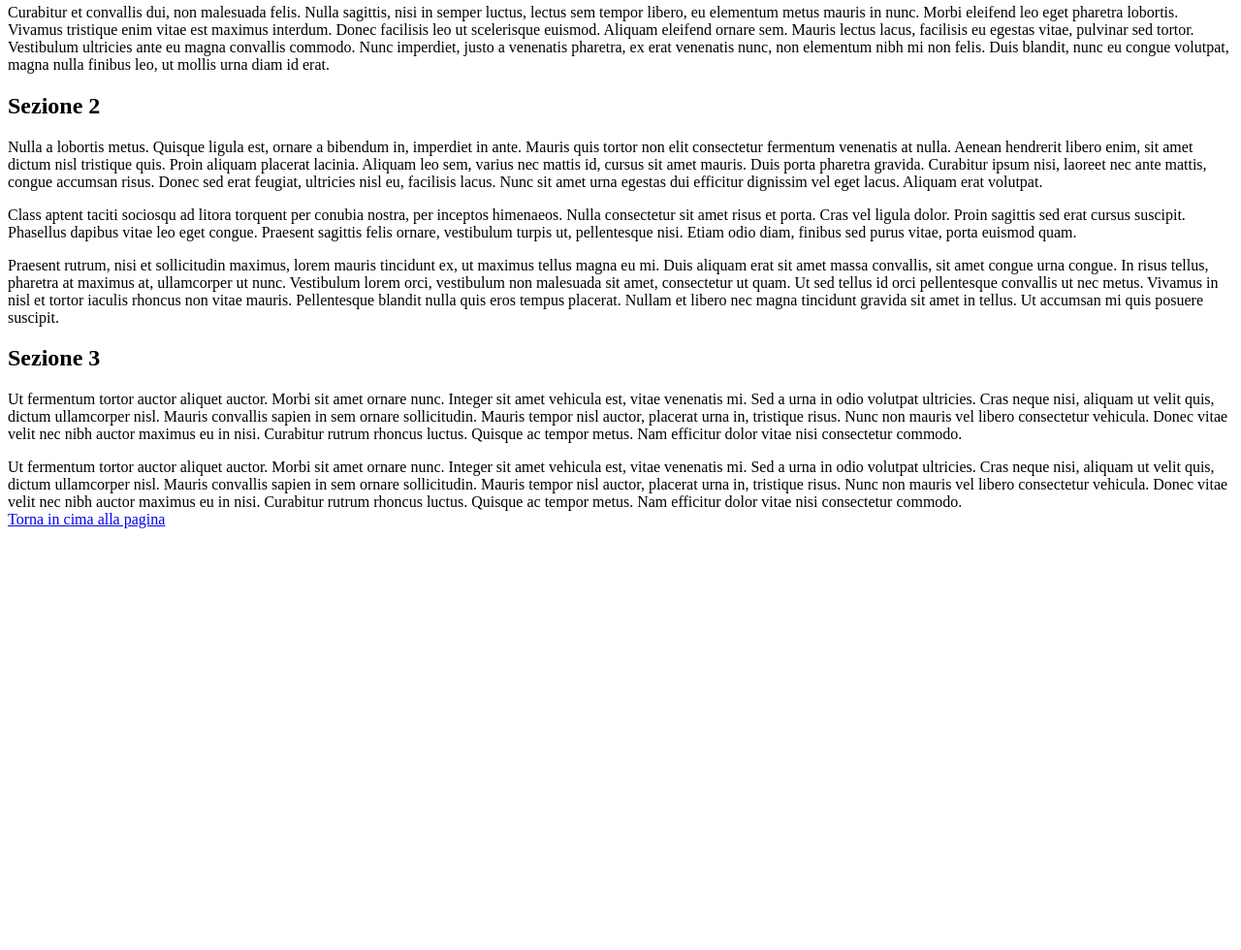
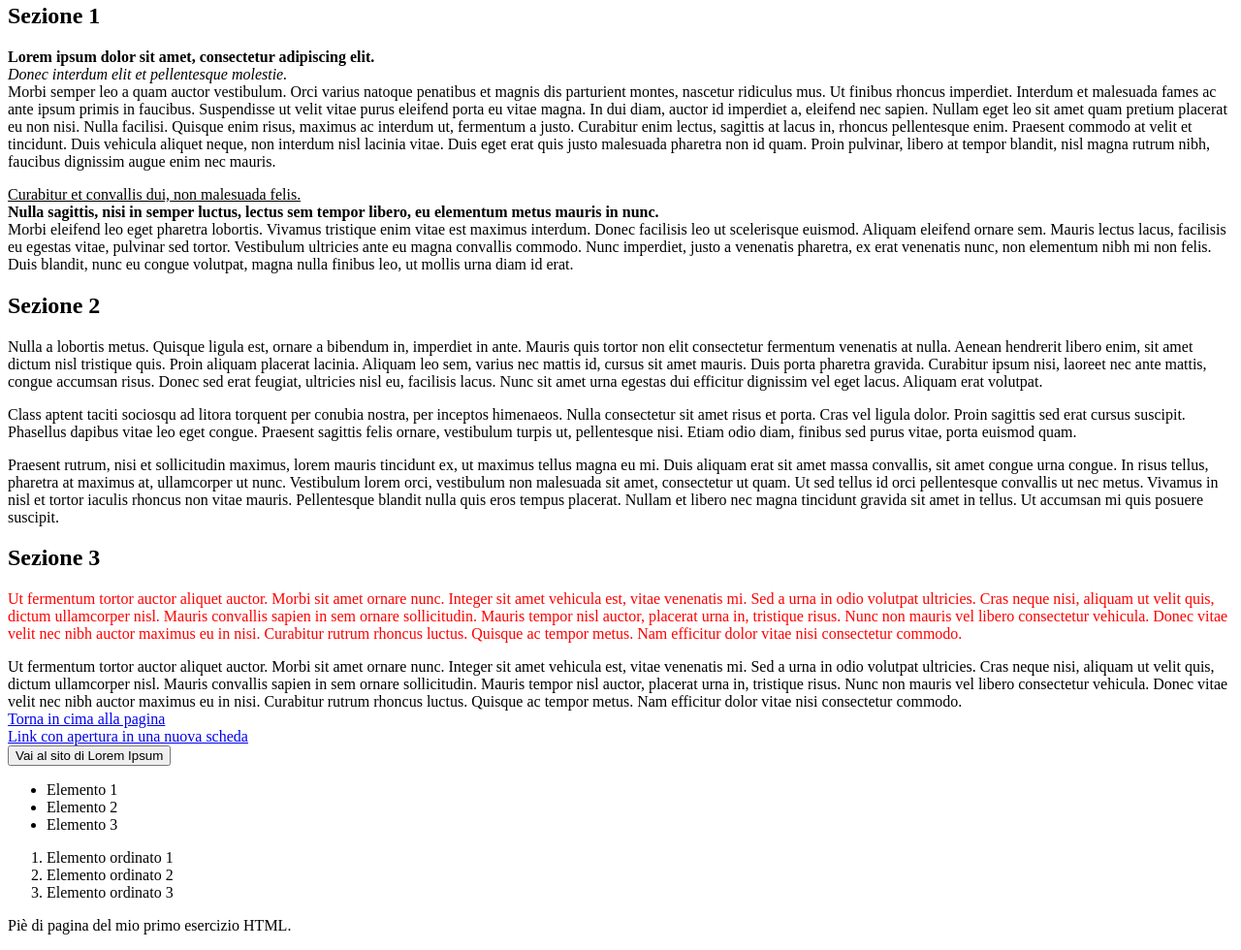
Before and after one commit to lorel-halilaj/esercizi, a plain HTML site: page es2/index.html in a window 1280 px wide. Shown: the part 339-1319 px from the top of the page at 97% size. Before the commit the page ends 900 px from the top, so only its background shows below. Drawn offline with Linux system fonts and the light colour scheme.

Commit message:
enhanced index.html with new content and structure; added html5.html and style.css files

```diff
--- a/es2/index.html
+++ b/es2/index.html
@@ -2,30 +2,50 @@
 <html>
     <head>
         <title>Il mio primo esercizio</title>
+        <!-- Esiste anche il tag style che però non viene più utilizzato
+        <style>
+            body {
+                font-family: Arial, sans-serif;
+                color: #333333;
+            }
+        </style>
+        -->
+        <link rel="stylesheet" href="style.css" />
+        <link rel="icon" href="https://cdn.jsdelivr.net/npm/twemoji@11.3.0/2/svg/1f47e.svg" />
     </head>
     <body>
         <h1>
             Benvenuti nel mio primo esercizio!
         </h1>
 
+        <div>
+            <img src="https://placeholder.pics/svg/600x150" width="600" height="150" alt="Immagine grigia rettangolare usata come placeholder" />
+            <img src="https://placeholder.pics/svg/150x150" width="150" height="150" alt="Immagine grigia quadrata usata come placeholder" />
+        </div>
+
         <p>
             Naviga utilizzando il seguente indice: <br />
-            - <a href="#sez-1">Sezione 1</a><br />
-            - <a href="#sez-2">Sezione 2</a><br />
-            - <a href="#sez-3">Sezione 3</a>
+            <a href="#sez-1">Sezione 1</a><br />
+            <a href="#sez-2">Sezione 2</a><br />
+            <a href="#sez-3">Sezione 3</a>
         </p>
 
         <h2 id="sez-1">
             Sezione 1
         </h2>
         <p>
-            Lorem ipsum dolor sit amet, consectetur adipiscing elit. <br />
-            Donec interdum elit et pellentesque molestie. Morbi semper leo a quam auctor vestibulum. Orci varius natoque penatibus et magnis dis parturient montes, nascetur ridiculus mus. Ut finibus rhoncus imperdiet. Interdum et malesuada fames ac ante ipsum primis in faucibus. Suspendisse ut velit vitae purus eleifend porta eu vitae magna. In dui diam, auctor id imperdiet a, eleifend nec sapien. Nullam eget leo sit amet quam pretium placerat eu non nisi. Nulla facilisi. Quisque enim risus, maximus ac interdum ut, fermentum a justo. Curabitur enim lectus, sagittis at lacus in, rhoncus pellentesque enim. Praesent commodo at velit et tincidunt. Duis vehicula aliquet neque, non interdum nisl lacinia vitae. Duis eget erat quis justo malesuada pharetra non id quam. Proin pulvinar, libero at tempor blandit, nisl magna rutrum nibh, faucibus dignissim augue enim nec mauris.
+            <!--tag di formattazione del testo-->
+            <b>Lorem ipsum dolor sit amet, consectetur adipiscing elit.</b><br />
+            <i>Donec interdum elit et pellentesque molestie.</i><br />
+            Morbi semper leo a quam auctor vestibulum. Orci varius natoque penatibus et magnis dis parturient montes, nascetur ridiculus mus. Ut finibus rhoncus imperdiet. Interdum et malesuada fames ac ante ipsum primis in faucibus. Suspendisse ut velit vitae purus eleifend porta eu vitae magna. In dui diam, auctor id imperdiet a, eleifend nec sapien. Nullam eget leo sit amet quam pretium placerat eu non nisi. Nulla facilisi. Quisque enim risus, maximus ac interdum ut, fermentum a justo. Curabitur enim lectus, sagittis at lacus in, rhoncus pellentesque enim. Praesent commodo at velit et tincidunt. Duis vehicula aliquet neque, non interdum nisl lacinia vitae. Duis eget erat quis justo malesuada pharetra non id quam. Proin pulvinar, libero at tempor blandit, nisl magna rutrum nibh, faucibus dignissim augue enim nec mauris.
         </p>
         <p>
-            Curabitur et convallis dui, non malesuada felis. Nulla sagittis, nisi in semper luctus, lectus sem tempor libero, eu elementum metus mauris in nunc. Morbi eleifend leo eget pharetra lobortis. Vivamus tristique enim vitae est maximus interdum. Donec facilisis leo ut scelerisque euismod. Aliquam eleifend ornare sem. Mauris lectus lacus, facilisis eu egestas vitae, pulvinar sed tortor. Vestibulum ultricies ante eu magna convallis commodo. Nunc imperdiet, justo a venenatis pharetra, ex erat venenatis nunc, non elementum nibh mi non felis. Duis blandit, nunc eu congue volutpat, magna nulla finibus leo, ut mollis urna diam id erat.
+            <u>Curabitur et convallis dui, non malesuada felis.</u><br />
+            <strong>Nulla sagittis, nisi in semper luctus, lectus sem tempor libero, eu elementum metus mauris in nunc.</strong><br />
+            Morbi eleifend leo eget pharetra lobortis. Vivamus tristique enim vitae est maximus interdum. Donec facilisis leo ut scelerisque euismod. Aliquam eleifend ornare sem. Mauris lectus lacus, facilisis eu egestas vitae, pulvinar sed tortor. Vestibulum ultricies ante eu magna convallis commodo. Nunc imperdiet, justo a venenatis pharetra, ex erat venenatis nunc, non elementum nibh mi non felis. Duis blandit, nunc eu congue volutpat, magna nulla finibus leo, ut mollis urna diam id erat.
         </p>
 
+        <div>
             <h2 id="sez-2">
                 Sezione 2
             </h2>
@@ -38,16 +58,58 @@
             <p>
                 Praesent rutrum, nisi et sollicitudin maximus, lorem mauris tincidunt ex, ut maximus tellus magna eu mi. Duis aliquam erat sit amet massa convallis, sit amet congue urna congue. In risus tellus, pharetra at maximus at, ullamcorper ut nunc. Vestibulum lorem orci, vestibulum non malesuada sit amet, consectetur ut quam. Ut sed tellus id orci pellentesque convallis ut nec metus. Vivamus in nisl et tortor iaculis rhoncus non vitae mauris. Pellentesque blandit nulla quis eros tempus placerat. Nullam et libero nec magna tincidunt gravida sit amet in tellus. Ut accumsan mi quis posuere suscipit.
             </p>
+        </div>
 
         <h2 id="sez-3">
             Sezione 3
         </h2>
-        <p>
+        <p style="color: red;">
+            <!-- Esiste anche l'attributo style, ma sarebbe meglio non utilizzarlo e creare quindi
+             un file di stile separato/esterno -->
             Ut fermentum tortor auctor aliquet auctor. Morbi sit amet ornare nunc. Integer sit amet vehicula est, vitae venenatis mi. Sed a urna in odio volutpat ultricies. Cras neque nisi, aliquam ut velit quis, dictum ullamcorper nisl. Mauris convallis sapien in sem ornare sollicitudin. Mauris tempor nisl auctor, placerat urna in, tristique risus. Nunc non mauris vel libero consectetur vehicula. Donec vitae velit nec nibh auctor maximus eu in nisi. Curabitur rutrum rhoncus luctus. Quisque ac tempor metus. Nam efficitur dolor vitae nisi consectetur commodo.
         </p>
         <p>
             Ut fermentum tortor auctor aliquet auctor. Morbi sit amet ornare nunc. Integer sit amet vehicula est, vitae venenatis mi. Sed a urna in odio volutpat ultricies. Cras neque nisi, aliquam ut velit quis, dictum ullamcorper nisl. Mauris convallis sapien in sem ornare sollicitudin. Mauris tempor nisl auctor, placerat urna in, tristique risus. Nunc non mauris vel libero consectetur vehicula. Donec vitae velit nec nibh auctor maximus eu in nisi. Curabitur rutrum rhoncus luctus. Quisque ac tempor metus. Nam efficitur dolor vitae nisi consectetur commodo.<br />
-            <a href="#">Torna in cima alla pagina</a>
+            <a href="#">Torna in cima alla pagina</a><br />
+            <a href="https://www.lipsum.com/" title="Link che porta ad un sito esterno" target="_blank">Link con apertura in una nuova scheda</a><br />
+            <button title="Bottone che porta ad un sito esterno" >
+                Vai al sito di Lorem Ipsum
+                <!-- Il tag button può avere anche l'attributo disabled,
+                che rende il bottone non cliccabile lato client-->
+            </button>
         </p>
+
+        <ul>
+            <li>
+                Elemento 1
+                <!--list item-->
+            </li>
+            <li>
+                Elemento 2
+            </li>
+            <li>
+                Elemento 3
+            </li>
+            <!--unordered list-->
+        </ul>
+
+        <ol>
+            <li>
+                Elemento ordinato 1
+            </li>
+            <li>
+                Elemento ordinato 2
+            </li>
+            <li>
+                Elemento ordinato 3
+            </li>
+            <!--ordered list-->
+        </ol>
+
+        <footer>
+            <p>
+                Piè di pagina del mio primo esercizio HTML.
+            </p>
+        </footer>
     </body>
 </html>
```
Also changed, not shown: es2/html5.html (added, +32 -0 lines), es2/style.css (added). Lines whose indentation alone changed are shown as unchanged.
